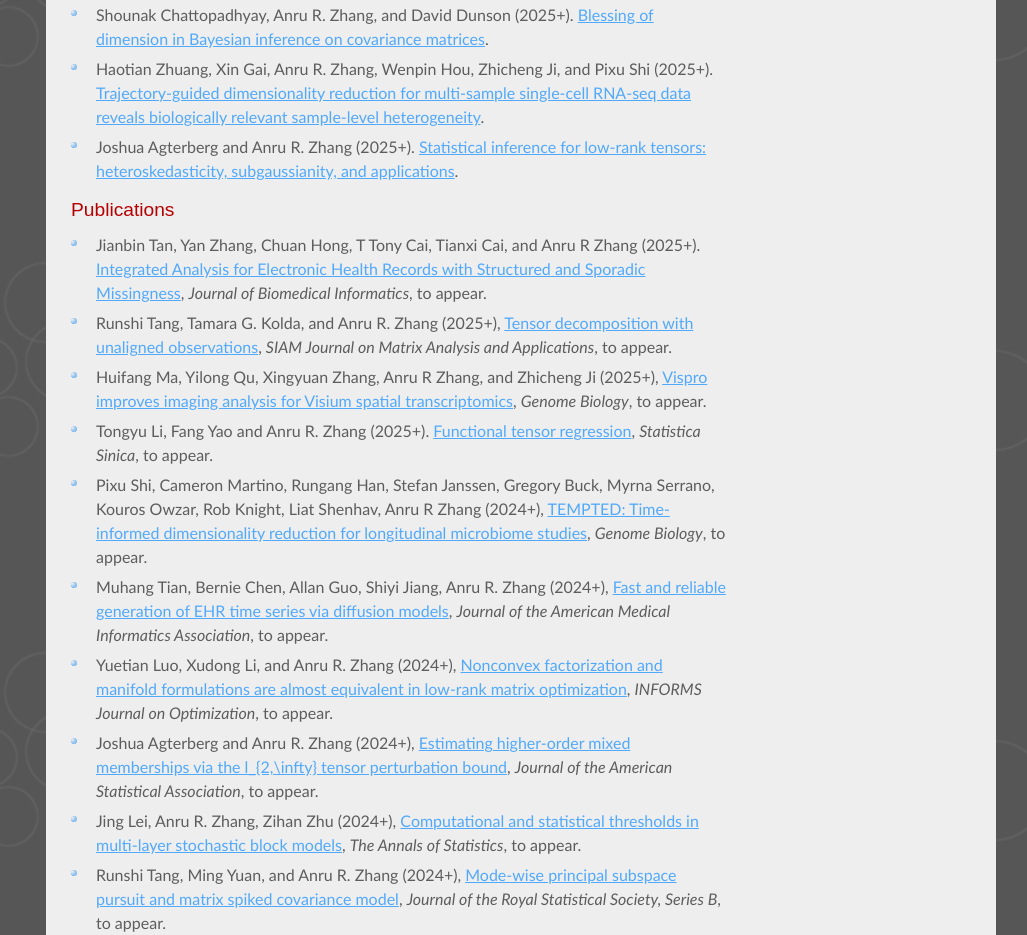
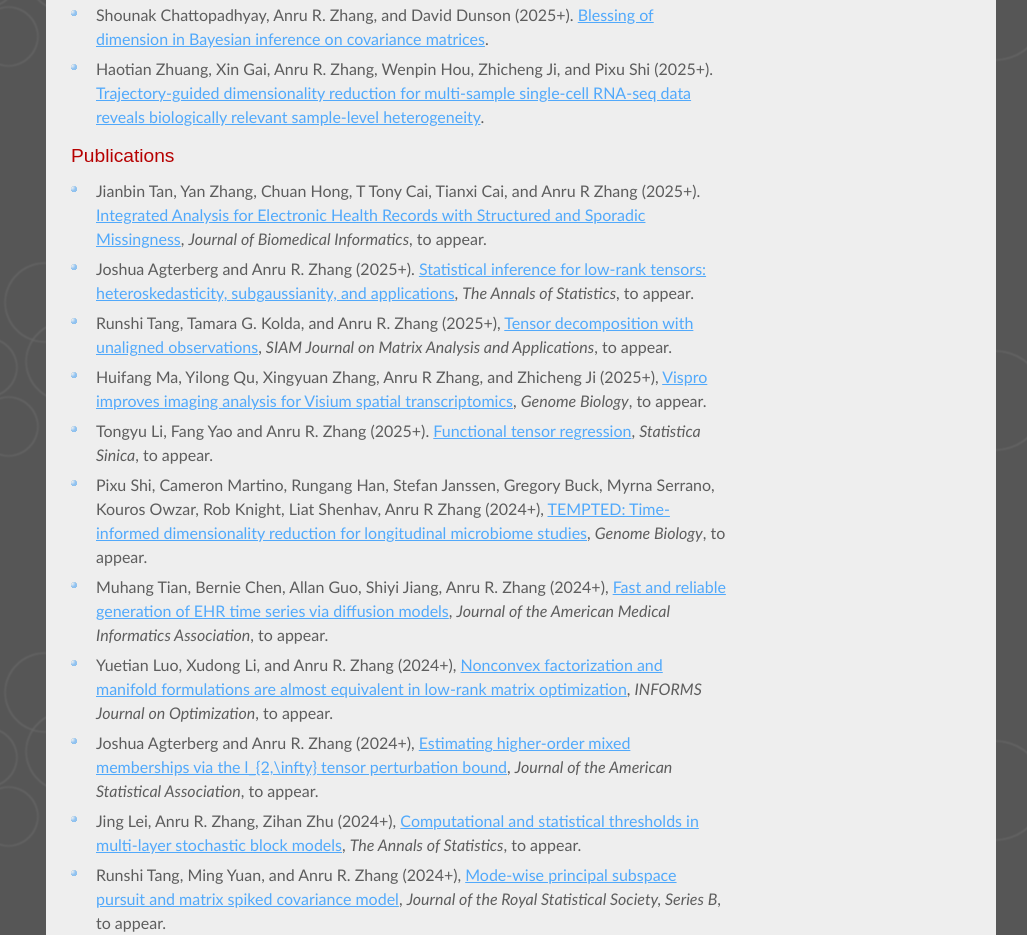
Before and after one commit to anruzhang/anruzhang.github.io, a plain HTML site: page publications.html in a window 1280 px wide. Shown: the part 1005-1940 px from the top of the page, without its empty margins (119-1146 px from the left). Drawn offline with Linux system fonts and the light colour scheme.

Commit message:
Add files via upload

```diff
--- a/publications.html
+++ b/publications.html
@@ -78,12 +78,12 @@
 <li>Brett W. Larsen, Tamara G. Kolda, Anru R. Zhang, and Alex H. Williams (2025+). <a href="https://arxiv.org/pdf/2408.05677">Tensor decomposition meets RKHS: Efficient algorithms for smooth and misaligned data</a>.</li>
 <li>Shounak Chattopadhyay, Anru R. Zhang, and David Dunson (2025+). <a href="https://arxiv.org/abs/2404.03805">Blessing of dimension in Bayesian inference on covariance matrices</a>.</li>
 <li>Haotian Zhuang, Xin Gai, Anru R. Zhang, Wenpin Hou, Zhicheng Ji, and Pixu Shi (2025+). <a href="https://www.biorxiv.org/content/10.1101/2024.09.14.613024v1.abstract">Trajectory-guided dimensionality reduction for multi-sample single-cell RNA-seq data reveals biologically relevant sample-level heterogeneity</a>.</li>
-<li>Joshua Agterberg and Anru R. Zhang (2025+). <a href="https://arxiv.org/abs/2410.06381">Statistical inference for low-rank tensors: heteroskedasticity, subgaussianity, and applications</a>.</li>
 		</ul>
 
 		<h4>Publications</h4>
 		<ul>
 		  <li>Jianbin Tan, Yan Zhang, Chuan Hong, T Tony Cai, Tianxi Cai, and Anru R Zhang (2025+). <a href="https://arxiv.org/abs/2506.09208">Integrated Analysis for Electronic Health Records with Structured and Sporadic Missingness</a>, <I>Journal of Biomedical Informatics</I>, to appear.</li>
+      <li>Joshua Agterberg and Anru R. Zhang (2025+). <a href="https://arxiv.org/abs/2410.06381">Statistical inference for low-rank tensors: heteroskedasticity, subgaussianity, and applications</a>, <I>The Annals of Statistics</I>, to appear.</li>
 		  <li>Runshi Tang, Tamara G. Kolda, and Anru R. Zhang (2025+), <a href = "https://arxiv.org/abs/2410.14046">Tensor decomposition with unaligned observations</a>, <I>SIAM Journal on Matrix Analysis and Applications</I>, to appear.</li>
 		  <li>Huifang Ma, Yilong Qu, Xingyuan Zhang, Anru R Zhang, and Zhicheng Ji (2025+), <a href="https://www.biorxiv.org/content/10.1101/2024.10.07.617088v2.abstract">Vispro improves imaging analysis for Visium spatial transcriptomics</a>, <I>Genome Biology</I>, to appear.</li>
 		  <li>Tongyu Li, Fang Yao and Anru R. Zhang (2025+). <a href="https://arxiv.org/abs/2506.09358">Functional tensor regression</a>, <I>Statistica Sinica</I>, to appear.</li>
```
